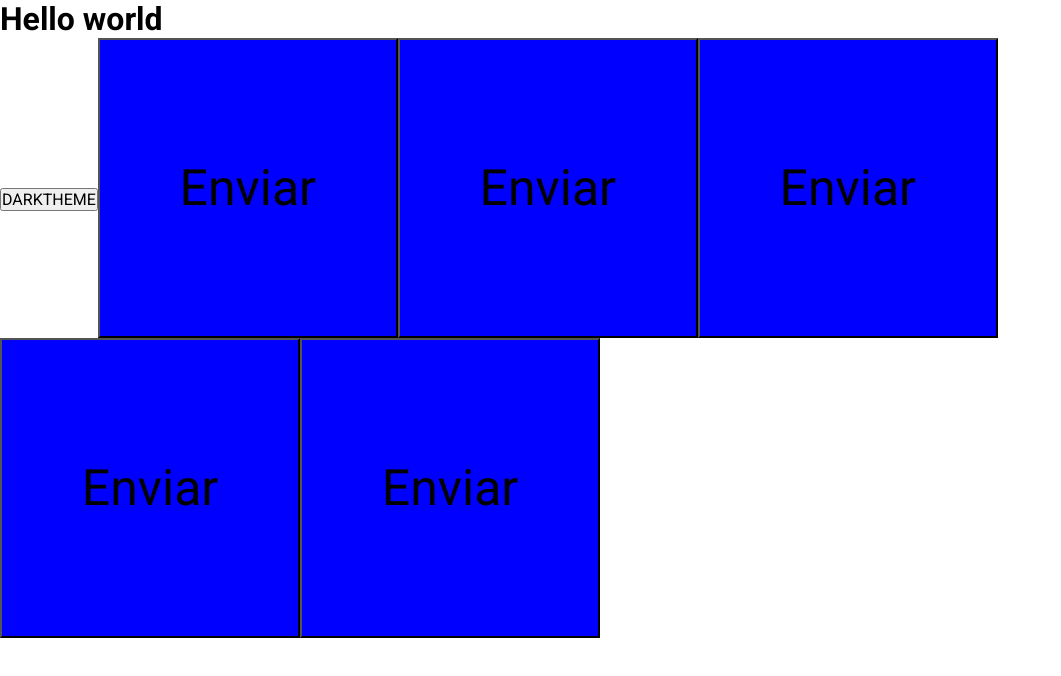
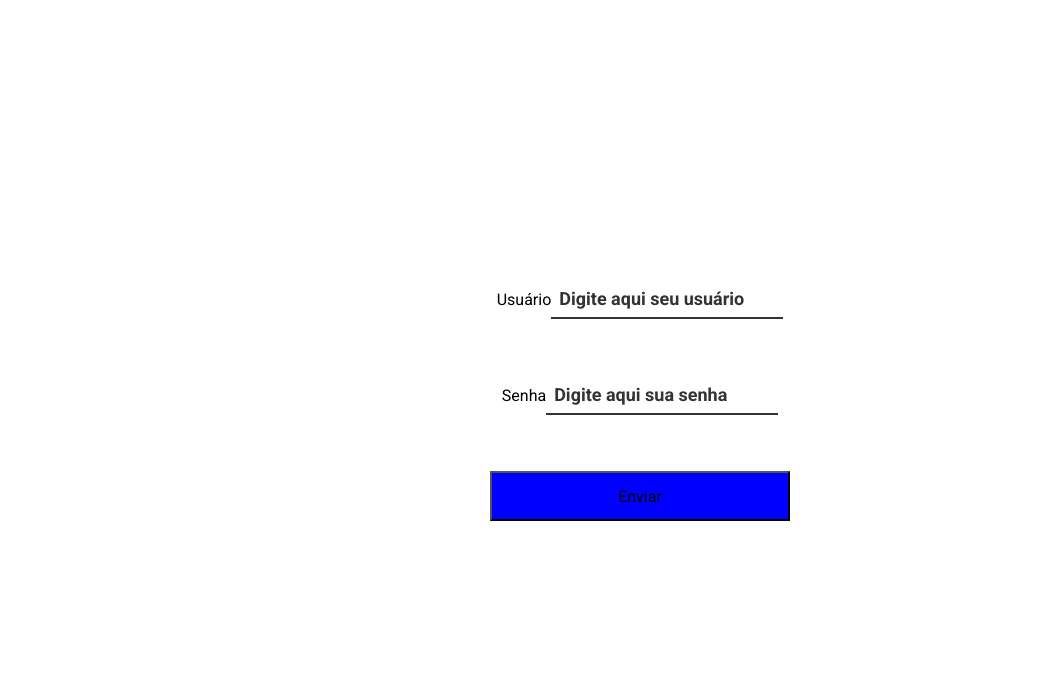
Before and after one commit to CRIETI/crud-typescript-login-front-react, a React (Vite) app: page /login in a window 1280 px wide. Shown: the top 676 px of the page, without its empty margins (0-1061 px from the left). Built offline with nearby package versions, Linux system fonts and the light colour scheme.

Commit message:
controlled

```diff
--- a/package.json
+++ b/package.json
@@ -11,6 +11,8 @@
   "dependencies": {
     "react": "^18.2.0",
     "react-dom": "^18.2.0",
+    "react-hook-form": "^7.37.0",
+    "react-router-dom": "^6.4.2",
     "styled-components": "^5.3.6"
   },
   "devDependencies": {
--- a/src/App.tsx
+++ b/src/App.tsx
@@ -1,6 +1,7 @@
 import { useState } from "react";
+import { BrowserRouter } from "react-router-dom";
 import { ThemeProvider } from "styled-components";
-import { Button } from "./Button/Button";
+import { Router } from "./Router";
 import { GlobalStyle } from "./styles/global";
 import { darkTheme } from "./styles/themes/dark";
 import { defaultTheme } from "./styles/themes/default";
@@ -10,16 +11,11 @@ export function App() {
   const [isDarkTheme, setIsDarkTheme] = useState(false);
   return (
     <div className="App">
-      <h1>Hello world</h1>
       {/* O themeProvider irá definir qual é o tema, e tudo que estiver dentro dele herdara esse tema escolhido */}
       <ThemeProvider theme={isDarkTheme ? darkTheme : defaultTheme}>
-        <button onClick={() => setIsDarkTheme(!isDarkTheme)}>DARKTHEME</button>
-        <Button variant="primary" />
-        <Button variant="secondary" />
-        <Button variant="success" />
-        <Button variant="danger" />
-        <Button />
-        {/*Posso colocar em qualquer lugar, porém dentro do ThemeProvider*/}
+        <BrowserRouter>
+          <Router />
+        </BrowserRouter>
         <GlobalStyle />
       </ThemeProvider>
     </div>
--- a/src/Button/Button.styles.ts
+++ b/src/Button/Button.styles.ts
@@ -30,8 +30,8 @@ o "css" é só utilizado para formatação do código ficar mais bonita
 */
 export const ButtonContainer = styled.button<ButtonContainerProps>`
   width: 300px;
-  height: 300px;
-  font-size: 50px;
+  height: 50px;
+  font-size: 16px;
 
   /* Da mesma maneira que abaixo consigo pegar as propriedades, consigo pega tbm a propriedade theme*/
   color: ${(props) => props.theme.fontColor};
--- /dev/null
+++ b/src/Router.tsx
@@ -0,0 +1,10 @@
+import { Route, Routes } from "react-router-dom";
+import { Login } from "./pages/Login";
+
+export function Router() {
+  return (
+    <Routes>
+      <Route path="/login" element={<Login />} />
+    </Routes>
+  );
+}
--- /dev/null
+++ b/src/pages/Login.styles.ts
@@ -0,0 +1,41 @@
+import styled from "styled-components";
+
+export const LoginContainer = styled.main`
+  height: 100vh;
+  flex: 1;
+  display: flex;
+  flex-direction: column;
+  align-items: center;
+  justify-content: center;
+  form {
+    display: flex;
+    flex-direction: column;
+    align-items: center;
+    gap: 3.5rem;
+  }
+`;
+
+const BaseInput = styled.input`
+  background: transparent;
+  height: 2.5rem;
+  border: 0;
+  border-bottom: 2px solid ${(props) => props.theme.borderColor};
+  font-weight: bold;
+  font-size: 1.125rem;
+  padding: 0 0.5rem;
+  color: ${(props) => props.theme.fontColor};
+  &:focus {
+    box-shadow: none;
+    border-color: ${(props) => props.theme.primary};
+  }
+  &::placeholder {
+    color: ${(props) => props.theme.borderColor};
+  }
+`;
+
+export const Input = styled(BaseInput)`
+  flex: 1;
+  &::-webkit-calendar-picker-indicator {
+    display: none !important;
+  }
+`;
--- /dev/null
+++ b/src/pages/Login.tsx
@@ -0,0 +1,39 @@
+import { useState } from "react";
+import { Button } from "../Button/Button";
+import { Input, LoginContainer } from "./Login.styles";
+
+export function Login() {
+  const [user, setUser] = useState("");
+  const [password, setPassword] = useState("");
+
+  console.log(user, password);
+
+  return (
+    <LoginContainer>
+      <form>
+        <div>
+          <label>Usuário</label>
+          <Input
+            id="user"
+            name="user"
+            value={user}
+            onChange={(e) => setUser(e.target.value)}
+            placeholder="Digite aqui seu usuário"
+          />
+        </div>
+        <div>
+          <label>Senha</label>
+          <Input
+            id="password"
+            type="password"
+            name="password"
+            value={password}
+            onChange={(e) => setPassword(e.target.value)}
+            placeholder="Digite aqui sua senha"
+          />
+        </div>
+        <Button />
+      </form>
+    </LoginContainer>
+  );
+}
--- a/src/styles/themes/dark.ts
+++ b/src/styles/themes/dark.ts
@@ -7,4 +7,5 @@ export const darkTheme = {
   success: "green",
   fontColor: "#fff",
   background: "#333",
+  borderColor: "#fff",
 };
--- a/src/styles/themes/default.ts
+++ b/src/styles/themes/default.ts
@@ -7,4 +7,5 @@ export const defaultTheme = {
   success: "green",
   fontColor: "black",
   background: "#fff",
+  borderColor: "#333",
 };
```
Also changed, not shown: 1 other file (tests, documents, lock files or other folders).
